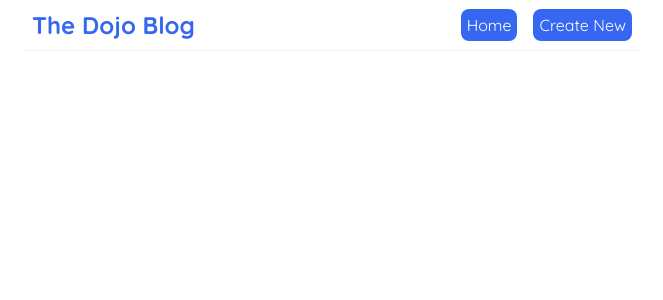
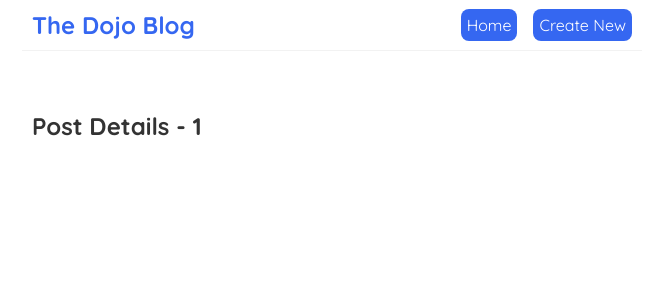
Before and after one commit to jnelson75032/reactblog, a React (Create React App) app: page /blogs/1 in a window 1280 px wide. Shown: the top 300 px of the page, without its empty margins (308-971 px from the left). Built offline with nearby package versions, Linux system fonts and the light colour scheme; the HTML template or start-up script is replaced by a standard one.

Commit message:
Creates BlogDetails, and updates App.js

```diff
--- a/src/App.js
+++ b/src/App.js
@@ -2,6 +2,7 @@ import Navbar from './Navbar';
 import Home from './Home';
 import { BrowserRouter as Router, Route, Switch } from 'react-router-dom';
 import Create from './Create';
+import BlogDetails  from './BlogDetails';
 
 function App() {
   return (
@@ -16,6 +17,9 @@ function App() {
             <Route path="/create">
               <Create />
             </Route>
+            <Route path="/blogs/:id">
+              <BlogDetails />
+            </Route>
           </Switch>
         </div>
       </div>
--- /dev/null
+++ b/src/BlogDetails.js
@@ -0,0 +1,12 @@
+import { useParams } from "react-router-dom";
+
+const BlogDetails = () => {
+    const { id } = useParams();
+    return (
+        <div className="blog-details">
+            <h2>Post Details - { id }</h2>
+        </div>
+    );
+}
+
+export default BlogDetails;
```
